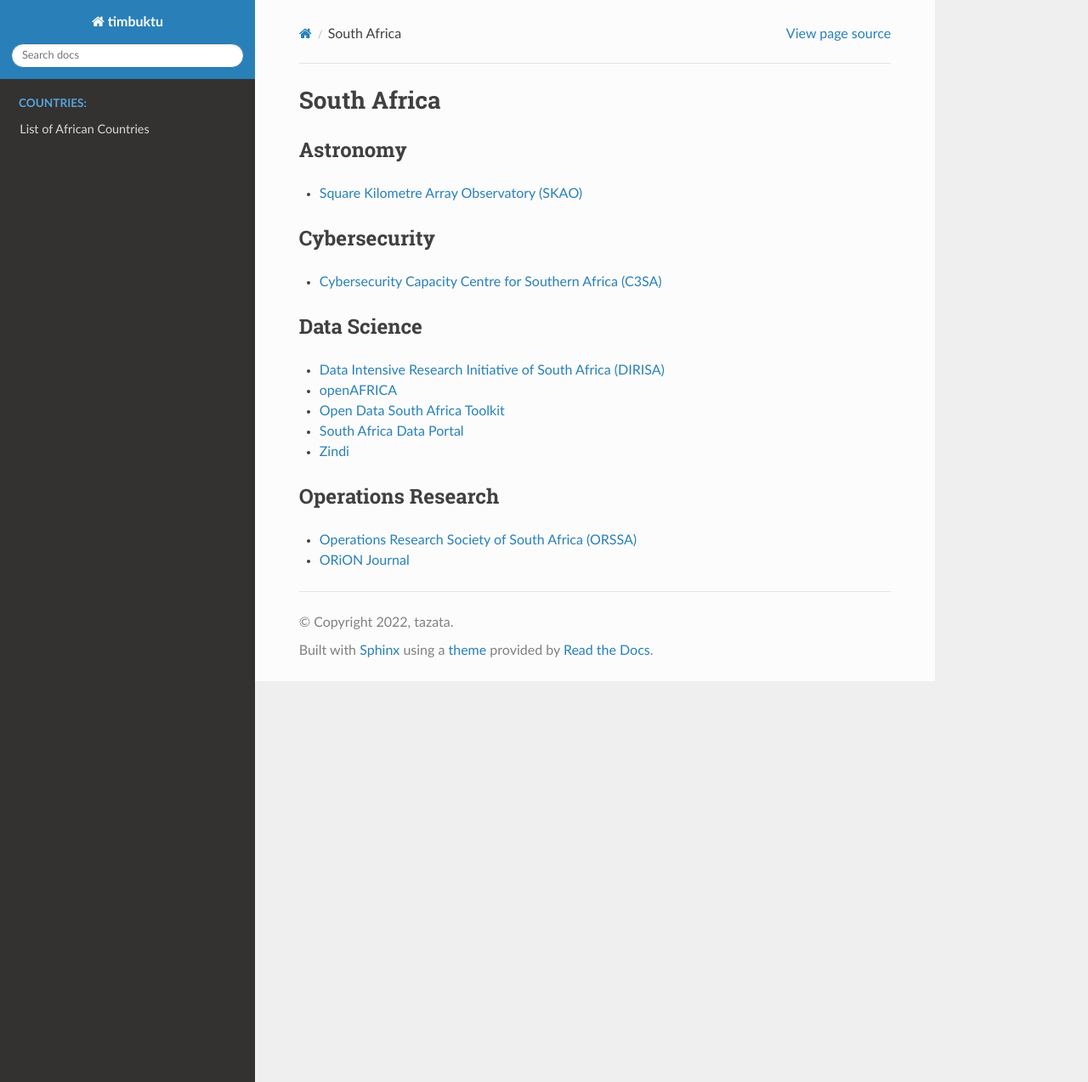
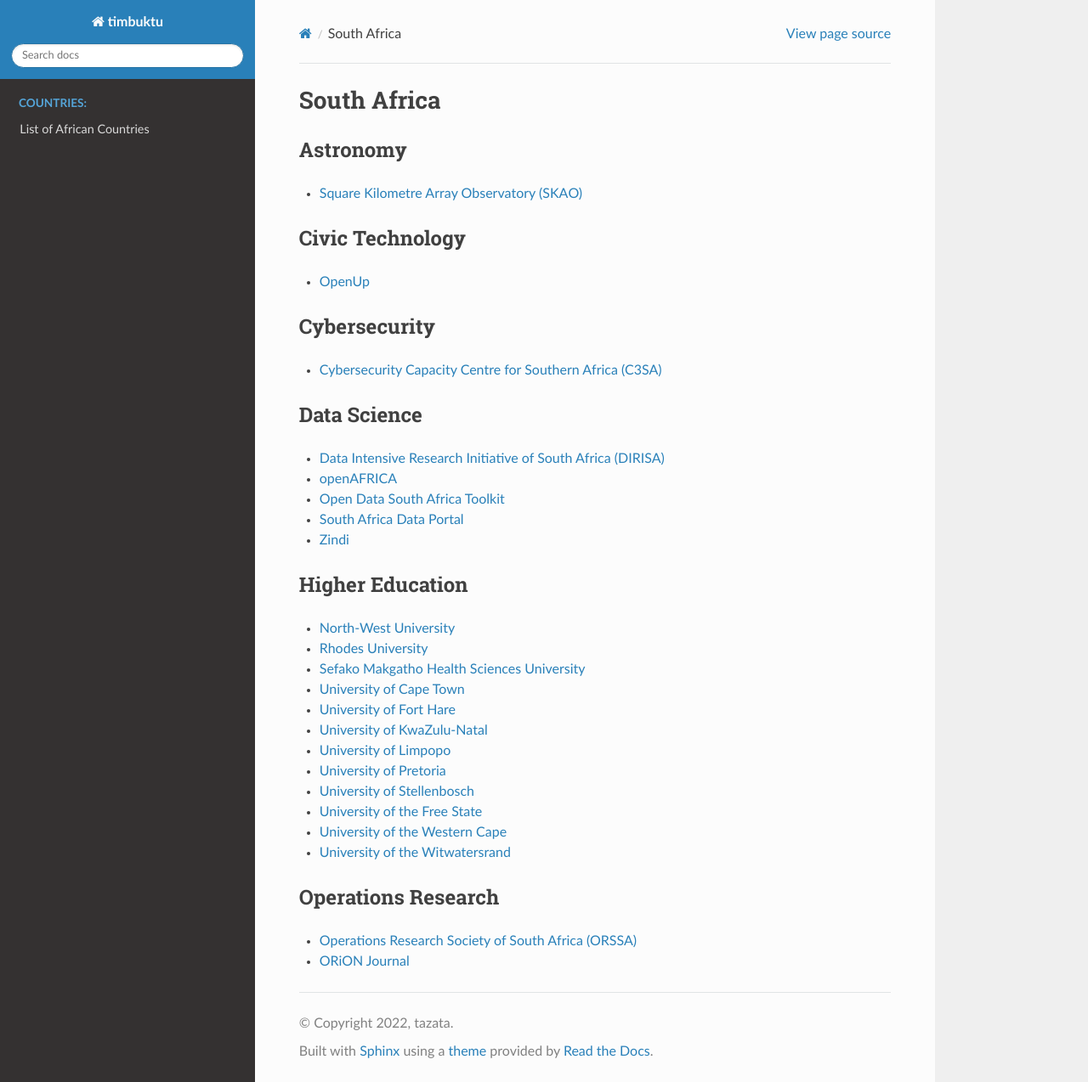
Before and after one commit to tazata/timbuktu, a Sphinx documentation site: the page built from docs/source/countries/zaf/zaf.md, in a window 1280 px wide and 1274 px high. Shown: the whole window at 85% size. Built offline with Sphinx 7.4.7 and the Read the Docs theme 2.0.0, drawn with Linux system fonts in a browser that asks for light colours.

Commit message:
Update country zaf
Added Higher Education
Added Civic Technology

Signed-off-by: tazata <110253361+tazata@users.noreply.github.com>

```diff
--- a/docs/source/countries/zaf/zaf.md
+++ b/docs/source/countries/zaf/zaf.md
@@ -2,6 +2,9 @@
 
 ## Astronomy
 - [Square Kilometre Array Observatory (SKAO)](https://www.skao.int/en)
+
+## Civic Technology
+- [OpenUp](https://openup.org.za/)
 
 ## Cybersecurity
 - [Cybersecurity Capacity Centre for Southern Africa (C3SA)](http://www.c3sa.uct.ac.za/)
@@ -13,6 +16,20 @@
 - [South Africa Data Portal](https://southafrica.opendataforafrica.org/)
 - [Zindi](https://zindi.africa/)
 
+## Higher Education
+- [North-West University](http://www.nwu.ac.za/)
+- [Rhodes University](http://www.ru.ac.za/)
+- [Sefako Makgatho Health Sciences University](http://www.smu.ac.za/)
+- [University of Cape Town](http://www.uct.ac.za/)
+- [University of Fort Hare](http://www.ufh.ac.za/)
+- [University of KwaZulu-Natal](https://www.ukzn.ac.za/)
+- [University of Limpopo](http://www.ul.ac.za/)
+- [University of Pretoria](http://www.up.ac.za/)
+- [University of Stellenbosch](http://www.sun.ac.za/)
+- [University of the Free State](https://www.ufs.ac.za/)
+- [University of the Western Cape](http://www.uwc.ac.za/)
+- [University of the Witwatersrand](http://www.wits.ac.za/)
+
 ## Operations Research
 - [Operations Research Society of South Africa (ORSSA)](http://www.orssa.org.za/)
 - [ORiON Journal](https://orion.journals.ac.za/pub)
```
